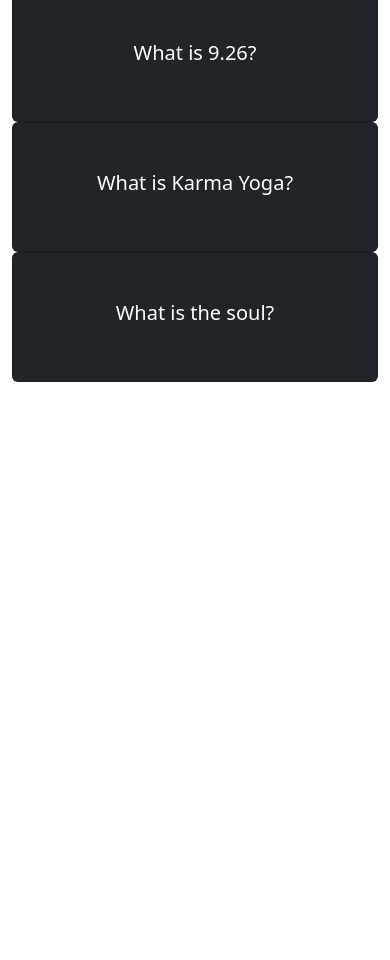
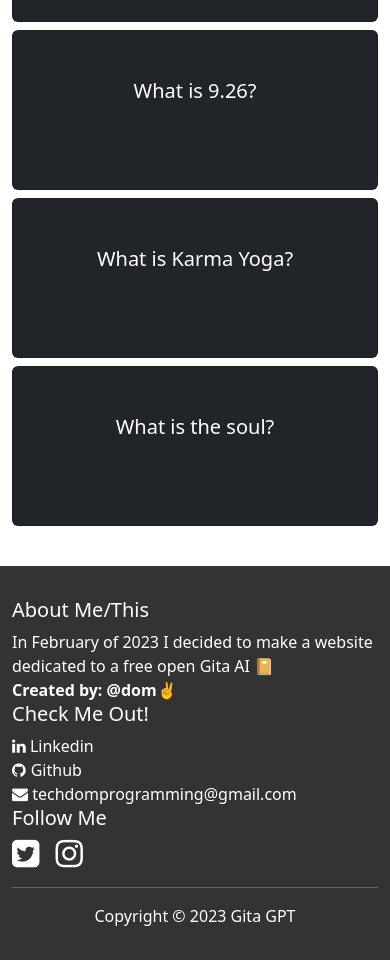
Before and after one commit to DudeUnoob/Gita_GPT, a React (Vite) app: page / in a window 390 px wide. Shown: the part 727-1687 px from the top of the page. Before the commit the page ends 1141 px from the top, so only its background shows below. Built offline with nearby package versions, Linux system fonts and the light colour scheme.

Commit message:
frontend changes and responsive design

```diff
--- a/index.html
+++ b/index.html
@@ -2,6 +2,7 @@
 <html lang="en">
   <head>
     <meta charset="UTF-8" />
+    <link rel="stylesheet" href="https://cdnjs.cloudflare.com/ajax/libs/font-awesome/4.7.0/css/font-awesome.min.css">
     <link rel="icon" type="image/*" href="/gita_gpt.png" />
     <meta name="viewport" content="width=device-width, initial-scale=1.0" />
     <title>Gita GPT 📔</title>
--- a/src/pages/Home.jsx
+++ b/src/pages/Home.jsx
@@ -3,6 +3,7 @@
 import { ThemeContext, ThemeProvider, useTheme, useThemeUpdate } from "../components/ThemeContext";
 import { callApi } from '../functions/api';
 import "../public/Home.css"
+
 
 
 export default function Home() {
@@ -90,25 +91,80 @@
                 <h2 style={{ display: "inline-block" }}>Example Questions</h2>
                 <br />
                 <br />
-                <Container className="sampleQuestions" >
+                <Container className='sampleQuestions'>
                     <Row>
-                        {["What is the purpose of life?", "What is 9.26?", "What is Karma Yoga?", "What is the soul?"].map((elm, i) => {
+                        {[ "What's the purpose of life?","What is 9.26?", "What is Karma Yoga?", "What is the soul?"].map((elm, i) => {
                             return (
 
-                                <Col key={i} lg="auto">
-                                    <Card onClick={() => inputText.current.value = elm} bg={darkTheme == true ? "dark" : "light"} >
+                                <Col  key={i} sm>
+                                    <Card  style={{height:"10rem", marginBottom:"0.5rem"}}  onClick={() => inputText.current.value = elm} bg={darkTheme == true ? "dark" : "light"} className="card">
                                         <Card.Body>
                                             <Card.Title style={{color: darkTheme == true ? "white" : "black"}}>{elm}</Card.Title>
                                         </Card.Body>
                                     </Card>
-                                </Col>
+                                    </Col>
 
                             )
 
                         })}
                     </Row>
-                </Container>
+                    </Container>
+
+
             </div>
+            {/* <footer>
+  <div className="container">
+    <div className="row">
+      <div className="col-md-4">
+        <h4>About Us</h4>
+        <p>Free Open Gita AI 😀📔 available to anyone!</p>
+
+      </div>
+      <div className="col-md-4">
+        <h4>Contact Me</h4>
+        <p>Get in touch with me for any questions or concerns.</p>
+        <a id="fa" href="https://www.linkedin.com/in/damodar-kamani-a7204123a/" target="_blank"><i className="fa fa-linkedin-square" style={{fontSize:"30px"}}></i></a>
+        <a id="fa" href="https://github.com/dudeunoob" target="_blank"><i className="fa fa-github" style={{fontSize:"30px"}}></i></a>
+      </div>
+      <div className="col-md-4">
+        <h4>Follow Us</h4>
+        <p>Stay updated with our latest news and events.</p>
+      </div>
+    </div>
+    <div className="row">
+      <p className="copyright">Copyright © 2023 All rights reserved.</p>
+    </div>
+  </div>
+</footer> */}
+
+<footer>
+  <div class="container">
+    <div class="row">
+      <div class="col-md-4">
+        <h5>About Me/This</h5>
+        <p>In February of 2023 I decided to make a website </p>
+        <p>dedicated to a free open Gita AI 📔</p>
+        <p><b>Created by: <a href="https://github.com/DudeUnoob" target={"_blank"}>@dom✌</a></b></p>
+      </div>
+      <div class="col-md-4">
+        <h5>Check Me Out!</h5>
+        <p><i class="fa fa-linkedin" ></i> <a href="https://www.linkedin.com/in/damodar-kamani-a7204123a/" target={"_blank"}>Linkedin</a></p>
+        <p><i class="fa fa-github" style={{paddingRight:"5px"}}></i><a href="https://github.com/DudeUnoob" target={"_blank"}>Github</a></p>
+        <p><i class="fa fa-envelope"></i> techdomprogramming@gmail.com</p>
+      </div>
+      <div class="col-md-4">
+        <h5>Follow Me</h5>
+        {/* <a href="#"><i class="fa fa-facebook-square fa-2x"></i></a> */}
+        <a href="https://twitter.com/DudeUnoob69" target={"_blank"}><i class="fa fa-twitter-square fa-2x"></i></a>
+        <a href="https://www.instagram.com/damodar_kamanii/" target={"_blank"}><i class="fa fa-instagram fa-2x"></i></a>
+      </div>
+    </div>
+    <hr />
+    <p class="text-center">Copyright © 2023 Gita GPT</p>
+  </div>
+</footer>
+
+
         </>
     )
 }
--- a/src/public/Home.css
+++ b/src/public/Home.css
@@ -1,5 +1,5 @@
 .card:hover {
-    box-shadow: 0 4px 8px 0 rgba(0, 0, 0, 0.2), 0 6px 20px 0 rgba(0, 0, 0, 0.19);
+    box-shadow: 0 4px 8px 0 rgba(0, 0, 0, 0.3), 0 6px 20px 0 rgba(0, 0, 0, 0.19);
     cursor: pointer;
 }
 
@@ -10,3 +10,37 @@
 .heading {
     margin-top: 25px;
 }
+
+.sampleQuestions {
+
+
+}
+
+footer {
+  background-color: #333;
+  color: #fff;
+  padding: 2em 0;
+}
+
+footer a {
+  color: #fff;
+  text-decoration: none;
+  margin-right: 1em;
+  transition: 0.3s;
+}
+
+footer p {
+  margin-bottom: 0;
+}
+
+footer a:hover {
+  color: white;
+  text-shadow: 4px 4px 17px rgba(0,0,0,1);
+
+}
+
+@media (min-width: 768px) {
+  footer {
+    padding: 3em 0;
+  }
+}
```
